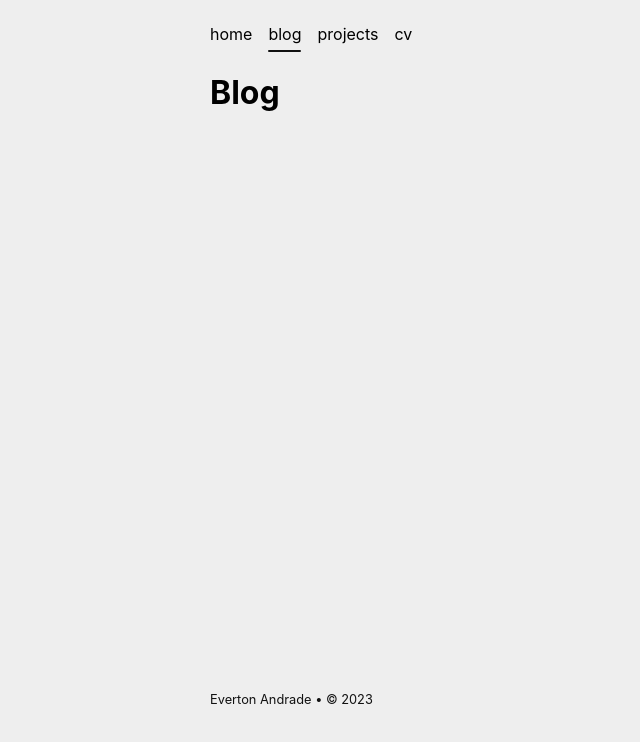
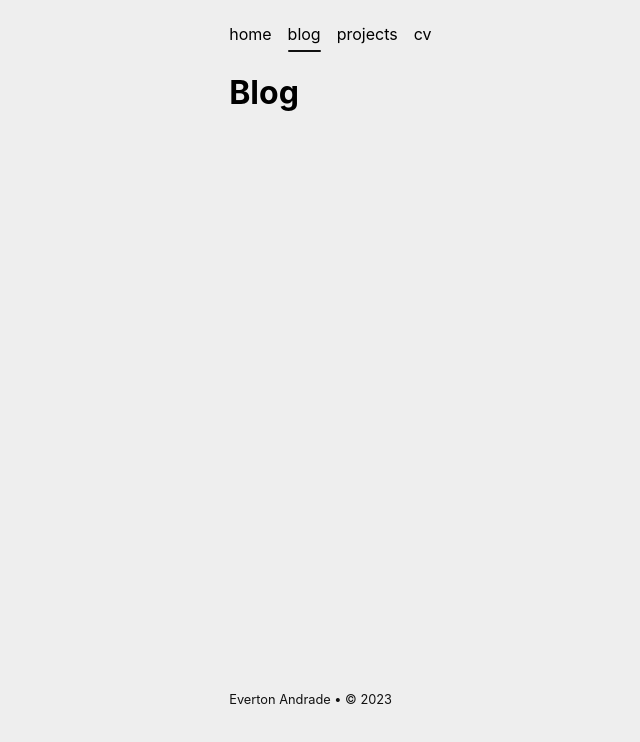
Before and after one commit to evertonandrade/evertonandrade.github.io, a Next.js app: page /blog in a window 1280 px wide. Shown: the top 742 px of the page, without its empty margins (94-734 px from the left). Built offline with nearby package versions, Linux system fonts and the light colour scheme.

Commit message:
fix padings

```diff
--- a/styles/footer.module.css
+++ b/styles/footer.module.css
@@ -11,6 +11,7 @@
   justify-content: space-between;
   align-items: center;
   flex-wrap: wrap;
+  padding: 0 1.2rem;
 }
 
 .copyright {
--- a/styles/globals.css
+++ b/styles/globals.css
@@ -80,4 +80,5 @@ a {
   max-width: 42rem;
   width: 100%;
   margin-bottom: 4rem;
+  padding: 0 1.2rem;
 }
--- a/styles/navigation.module.css
+++ b/styles/navigation.module.css
@@ -3,6 +3,7 @@
   width: 100%;
   margin: auto;
   margin-top: 1rem;
+  padding: 0 1.2rem;
 }
 
 .containerNav {
```
